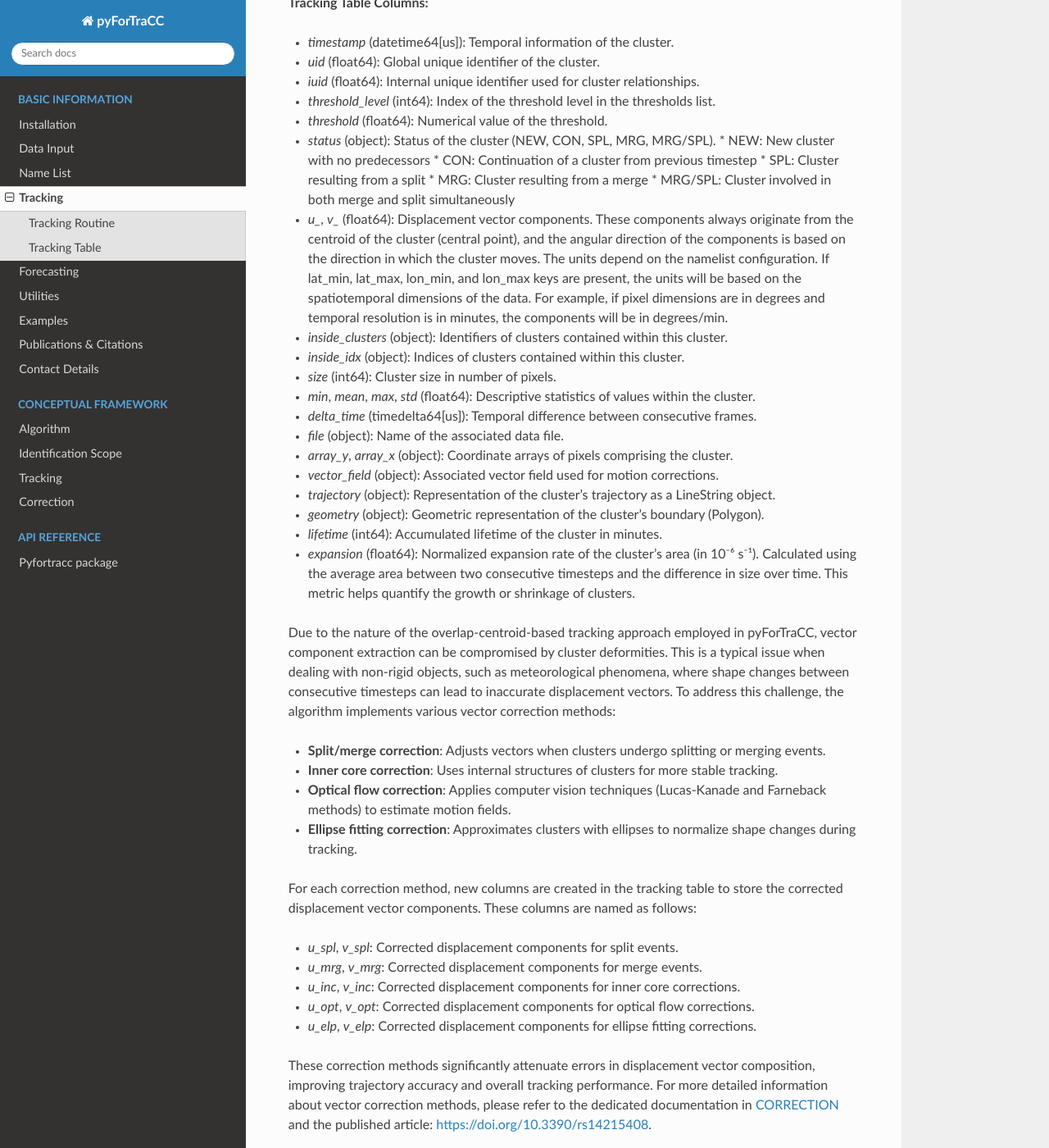
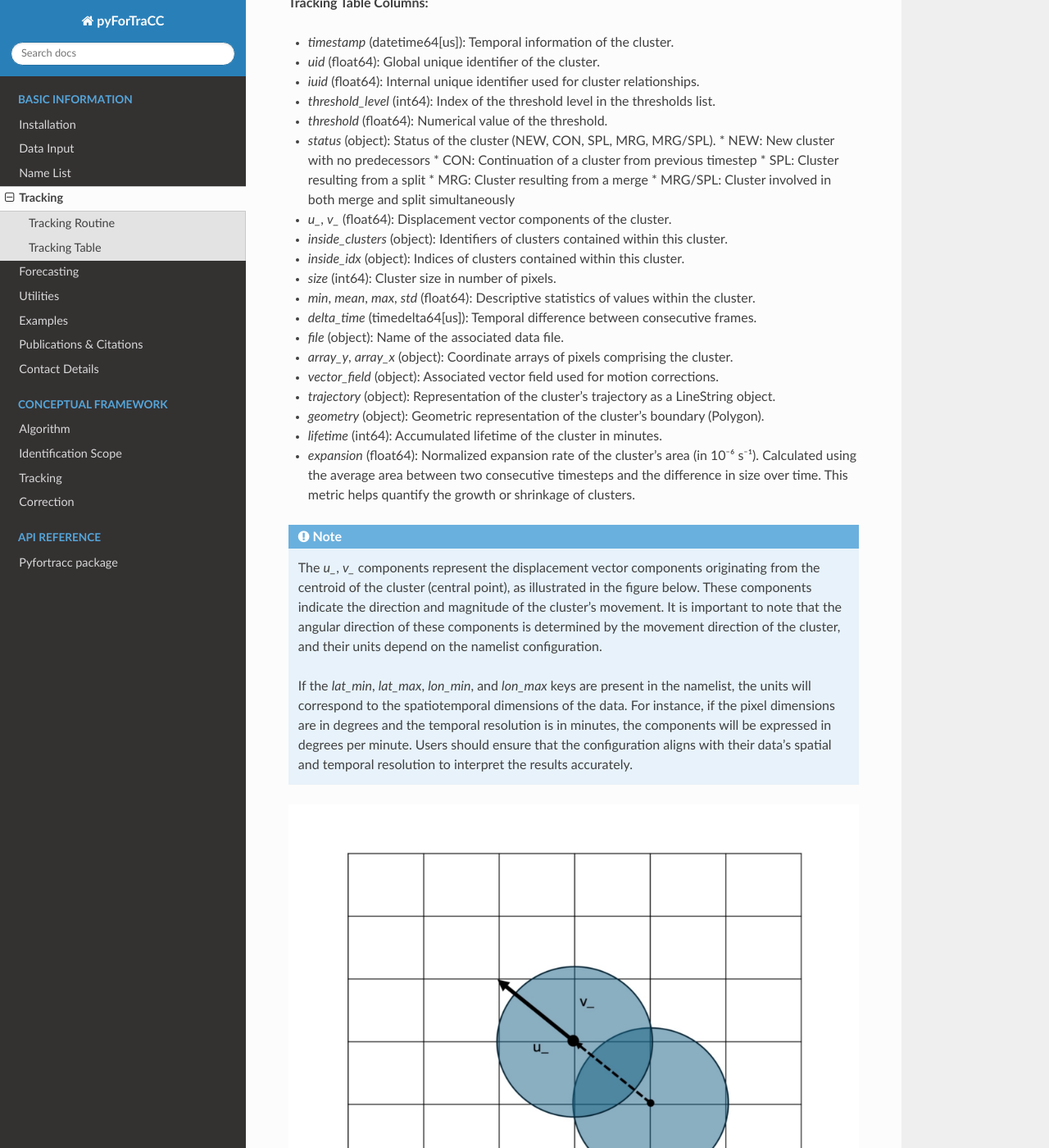
Before and after one commit to fortracc/pyfortracc, a Sphinx documentation site: the page built from doc/BI/BI_TRACKING.rst, in a window 1280 px wide and 1400 px high, scrolled down 1137 px. Shown: the whole window at 82% size. Built offline with Sphinx 7.4.7 and the Read the Docs theme 3.1.0, drawn with Linux system fonts in a browser that asks for light colours.

Commit message:
Add vector componentes ilustration

```diff
--- a/doc/BI/BI_TRACKING.rst
+++ b/doc/BI/BI_TRACKING.rst
@@ -44,7 +44,7 @@ The tracking table serves as the primary output of the algorithm, containing det
   * SPL: Cluster resulting from a split
   * MRG: Cluster resulting from a merge
   * MRG/SPL: Cluster involved in both merge and split simultaneously
-- `u_`, `v_` (float64): Displacement vector components. These components always originate from the centroid of the cluster (central point), and the angular direction of the components is based on the direction in which the cluster moves. The units depend on the namelist configuration. If lat_min, lat_max, lon_min, and lon_max keys are present, the units will be based on the spatiotemporal dimensions of the data. For example, if pixel dimensions are in degrees and temporal resolution is in minutes, the components will be in degrees/min.
+- `u_`, `v_` (float64): Displacement vector components of the cluster.
 - `inside_clusters` (object): Identifiers of clusters contained within this cluster.
 - `inside_idx` (object): Indices of clusters contained within this cluster.
 - `size` (int64): Cluster size in number of pixels.
@@ -57,6 +57,18 @@ The tracking table serves as the primary output of the algorithm, containing det
 - `geometry` (object): Geometric representation of the cluster's boundary (Polygon).
 - `lifetime` (int64): Accumulated lifetime of the cluster in minutes.
 - `expansion` (float64): Normalized expansion rate of the cluster's area (in 10⁻⁶ s⁻¹). Calculated using the average area between two consecutive timesteps and the difference in size over time. This metric helps quantify the growth or shrinkage of clusters.
+
+
+.. note::
+
+  The `u_`, `v_` components represent the displacement vector components originating from the centroid of the cluster (central point), as illustrated in the figure below. These components indicate the direction and magnitude of the cluster's movement. It is important to note that the angular direction of these components is determined by the movement direction of the cluster, and their units depend on the namelist configuration.
+
+  If the `lat_min`, `lat_max`, `lon_min`, and `lon_max` keys are present in the namelist, the units will correspond to the spatiotemporal dimensions of the data. For instance, if the pixel dimensions are in degrees and the temporal resolution is in minutes, the components will be expressed in degrees per minute. Users should ensure that the configuration aligns with their data's spatial and temporal resolution to interpret the results accurately.
+
+.. figure:: image/vector_componentes_uv.jpeg
+  :align: center
+  :alt: Displacement vector components illustration
+
 
 Due to the nature of the overlap-centroid-based tracking approach employed in pyForTraCC, vector component extraction can be compromised by cluster deformities. This is a typical issue when dealing with non-rigid objects, such as meteorological phenomena, where shape changes between consecutive timesteps can lead to inaccurate displacement vectors. To address this challenge, the algorithm implements various vector correction methods:
 
```
Also changed, not shown: doc/BI/image/vector_componentes_uv.jpeg (added).
